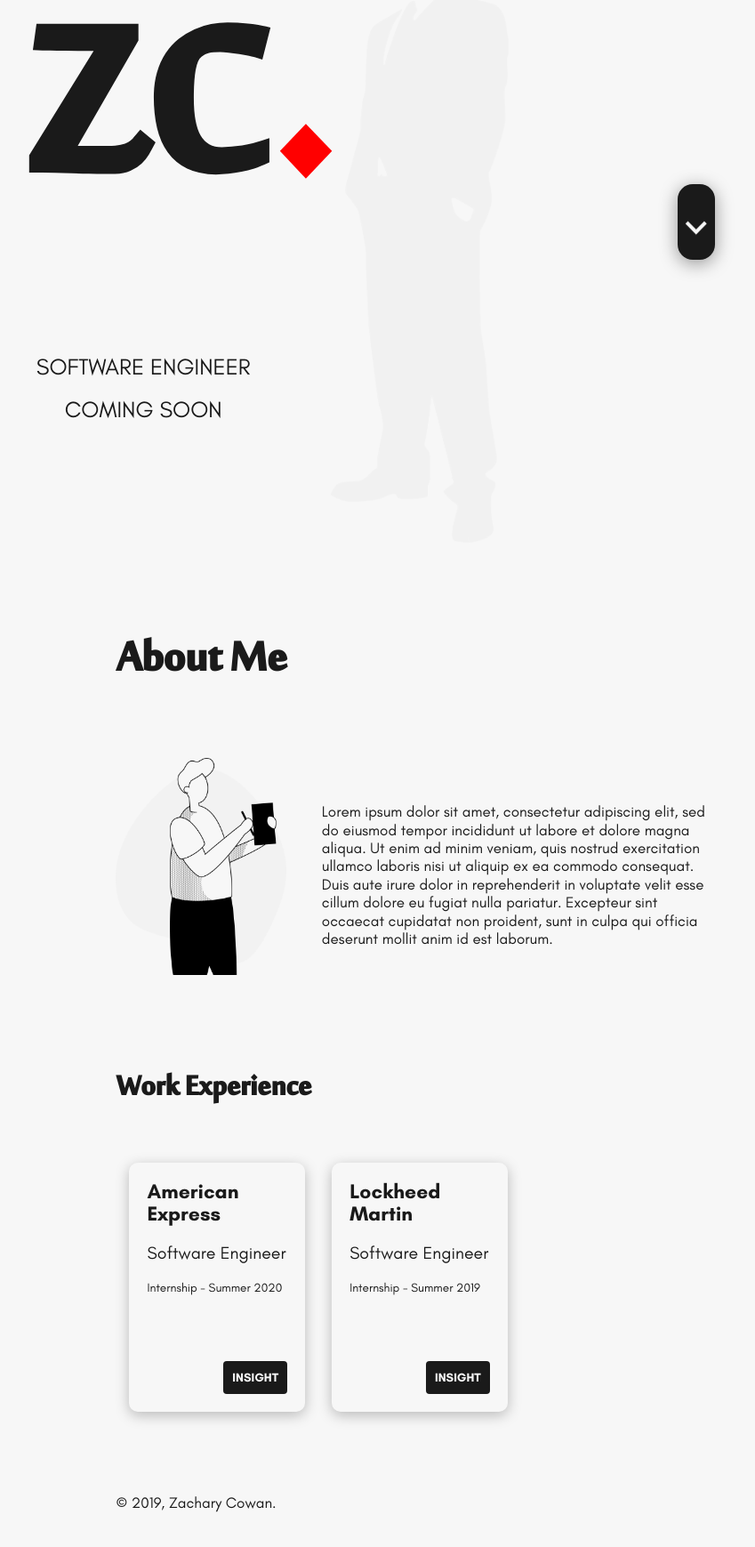
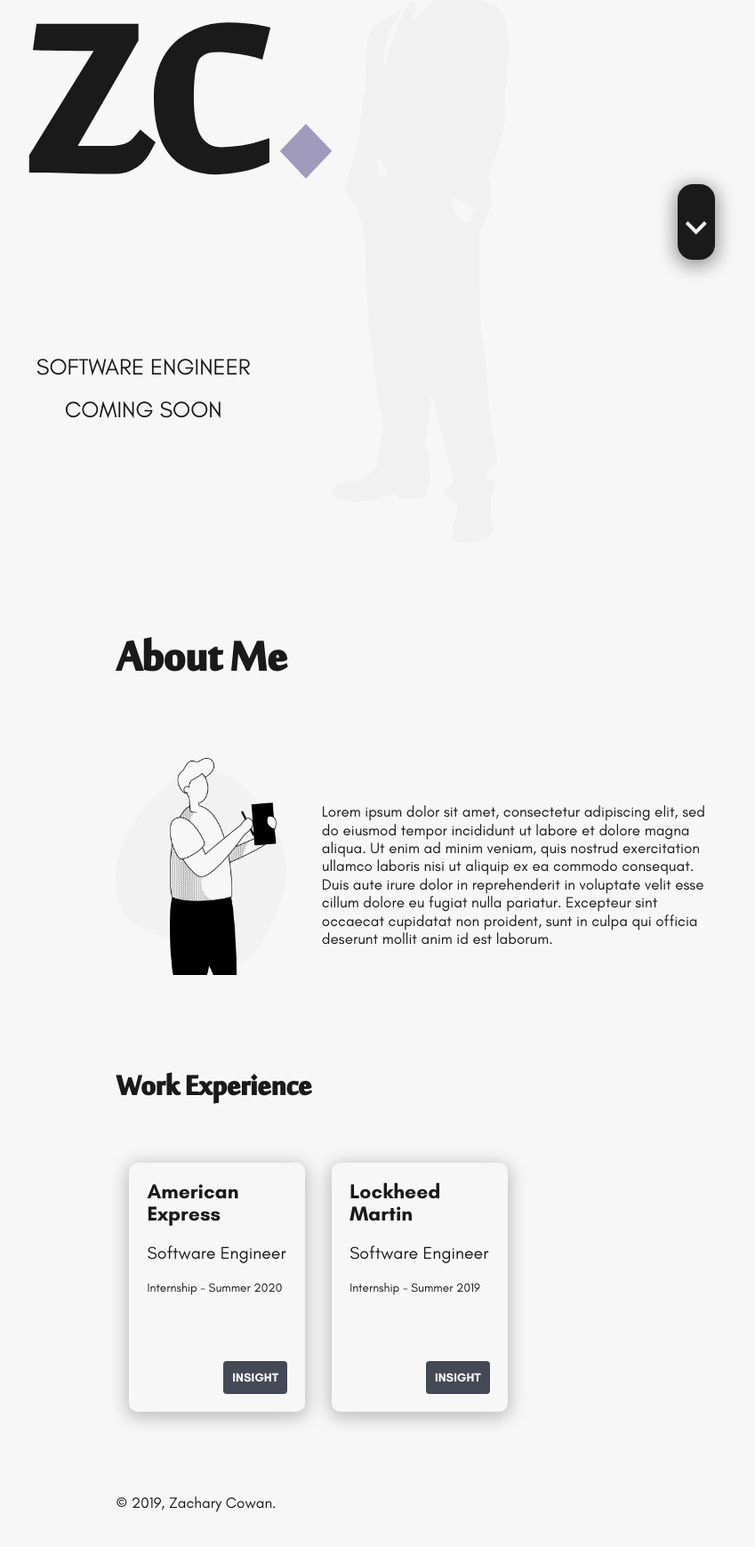
Before and after one commit to zacowan/personal-site, a Gatsby site: page / in a window 1280 px wide. Shown: the part 151-1890 px from the top of the page at 89% size, without its empty margins (168-1017 px from the left). Built offline with nearby package versions, Linux system fonts and the light colour scheme; Gatsby itself is replaced by a stand-in of ours.

Commit message:
Stylistic changes

```diff
--- a/src/components/card.js
+++ b/src/components/card.js
@@ -1,18 +1,19 @@
 import React from "react"
 import styled from "styled-components"
+import { Link } from "gatsby"
 
 // Styled Components
 const RootContainer = styled.div`
   width: 100%;
   height: 280px;
   padding: 20px;
-  background-color: #f7f7f7;
+  background-color: var(--white);
   border-radius: 10px;
   box-sizing: border-box;
   display: flex;
   flex-flow: column;
-  -webkit-box-shadow: 0px 4px 15px rgba(0, 0, 0, 0.25);
-  box-shadow: 0px 4px 15px rgba(0, 0, 0, 0.25);
+  -webkit-box-shadow: 0px 4px 20px 2px rgba(0, 0, 0, 0.25);
+  box-shadow: 0px 4px 20px 2px rgba(0, 0, 0, 0.25);
   user-select: none;
   cursor: default;
   transition: transform 0.5s;
@@ -40,12 +41,12 @@ const Content = styled.p`
   font-size: 0.8em;
 `
 
-const Button = styled.div`
+const Button = styled(Link)`
   display: flex;
   align-items: center;
   justify-content: center;
   color: var(--white);
-  background-color: var(--black);
+  background-color: var(--dark);
   font-family: Glacial Indifference;
   font-weight: bold;
   text-transform: uppercase;
@@ -54,14 +55,15 @@ const Button = styled.div`
   border-radius: 4px;
   font-size: 0.8em;
   transition: transform 0.2s, background-color 0.2s;
+  text-decoration: none;
   &:hover {
     cursor: pointer;
     -webkit-transform: translate(0px, -0.25em);
     transform: translate(0px, -0.25em);
-    background-color: black;
+    background-color: var(--black);
   }
   &:active {
-    background-color: var(--black);
+    background-color: var(--dark);
   }
 `
 
--- a/src/components/cta-button.js
+++ b/src/components/cta-button.js
@@ -17,16 +17,16 @@ const RootContainer = styled.div`
   transition: transform 0.2s, box-shadow 0.2s;
   transition: transform 0.2s, box-shadow 0.2s, -webkit-transform 0.2s,
     -webkit-box-shadow 0.2s;
-  -webkit-box-shadow: 0px 4px 20px rgba(0, 0, 0, 0.4);
-  box-shadow: 0px 4px 20px rgba(0, 0, 0, 0.4);
+  -webkit-box-shadow: 0px 4px 20px 3px rgba(0, 0, 0, 0.4);
+  box-shadow: 0px 4px 20px 3px rgba(0, 0, 0, 0.4);
   &:hover {
     cursor: pointer;
     -webkit-transform: translate(0px, -0.25em);
     transform: translate(0px, -0.25em);
   }
   &:active {
-    -webkit-box-shadow: 0px 4px 10px rgba(0, 0, 0, 0.4);
-    box-shadow: 0px 4px 10px rgba(0, 0, 0, 0.4);
+    -webkit-box-shadow: 0px 4px 10px 3px rgba(0, 0, 0, 0.4);
+    box-shadow: 0px 4px 10px 3px rgba(0, 0, 0, 0.4);
   }
 `
 
--- a/src/components/home-hero.js
+++ b/src/components/home-hero.js
@@ -16,7 +16,7 @@ const HeroText = styled.h1`
 const Dot = styled(HeroText)`
   position: absolute;
   right: -0.2em;
-  color: red;
+  color: var(--accent);
 `
 
 const HomeHero = () => (
--- a/src/components/layout.css
+++ b/src/components/layout.css
@@ -3,7 +3,10 @@ html {
   -ms-text-size-adjust: 100%;
   -webkit-text-size-adjust: 100%;
   --black: #1a1a1a;
+  --dark: #454955;
   --white: #f7f7f7;
+  --light: #f3eff5;
+  --accent: #a09abc;
 }
 body {
   margin: 0;
--- a/src/components/nav.js
+++ b/src/components/nav.js
@@ -1,7 +1,6 @@
 import React from "react"
 import { Link } from "gatsby"
 import styled from "styled-components"
-import { useStaticQuery, graphql } from "gatsby"
 
 const RootContainer = styled.div`
   padding: 2em;
```
